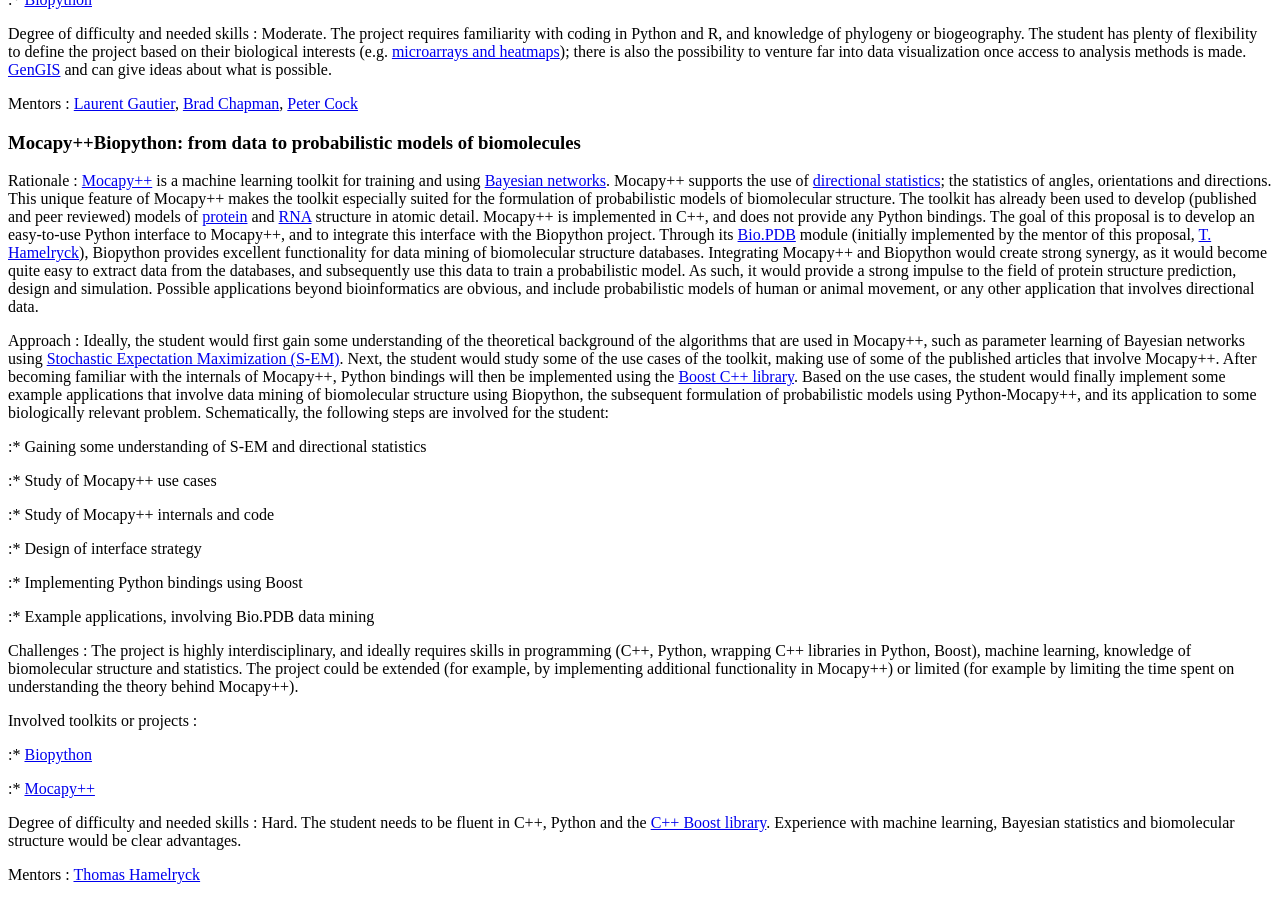
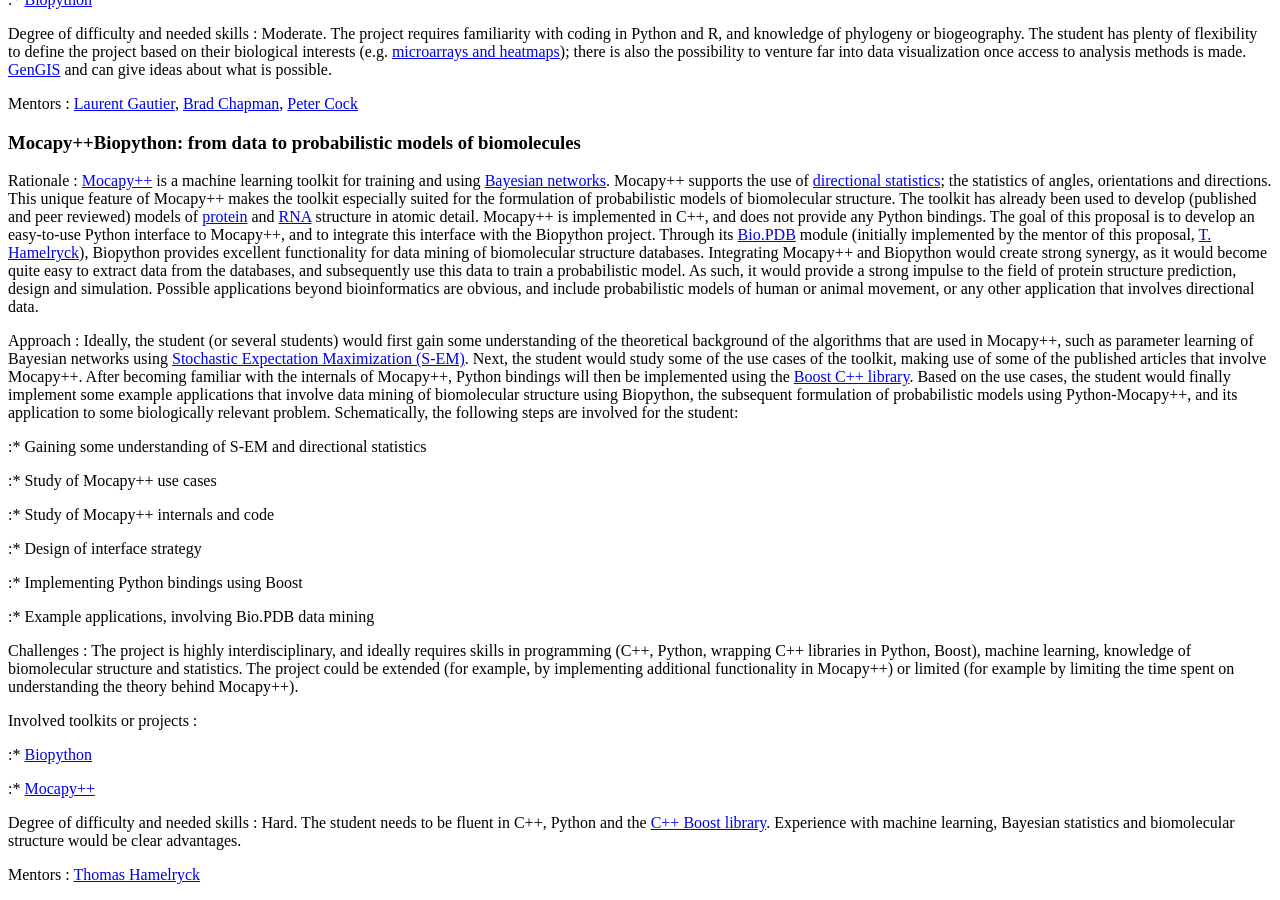
Before and after one commit to biopython/biopython.github.io, a Jekyll site: the page built from wiki/Google_Summer_of_Code.md, in a window 1280 px wide and 900 px high, scrolled down 1514 px. Built offline with Jekyll 4.4.1, drawn with Linux system fonts in a browser that asks for light colours.

Commit message:
/* Mocapy++Biopython: from data to probabilistic models of biomolecules */

```diff
--- a/wiki/Google_Summer_of_Code.md
+++ b/wiki/Google_Summer_of_Code.md
@@ -128,7 +128,7 @@ Rationale : [Mocapy++](http://sourceforge.net/projects/mocapy/) is a machine lea
 
 <!-- -->
 
-Approach : Ideally, the student would first gain some understanding of the theoretical background of the algorithms that are used in Mocapy++, such as parameter learning of Bayesian networks using [Stochastic Expectation Maximization (S-EM)](http://en.wikipedia.org/wiki/Expectation-maximization_algorithm). Next, the student would study some of the use cases of the toolkit, making use of some of the published articles that involve Mocapy++. After becoming familiar with the internals of Mocapy++, Python bindings will then be implemented using the [Boost C++ library](http://www.boost.org). Based on the use cases, the student would finally implement some example applications that involve data mining of biomolecular structure using Biopython, the subsequent formulation of probabilistic models using Python-Mocapy++, and its application to some biologically relevant problem. Schematically, the following steps are involved for the student:
+Approach : Ideally, the student (or several students) would first gain some understanding of the theoretical background of the algorithms that are used in Mocapy++, such as parameter learning of Bayesian networks using [Stochastic Expectation Maximization (S-EM)](http://en.wikipedia.org/wiki/Expectation-maximization_algorithm). Next, the student would study some of the use cases of the toolkit, making use of some of the published articles that involve Mocapy++. After becoming familiar with the internals of Mocapy++, Python bindings will then be implemented using the [Boost C++ library](http://www.boost.org). Based on the use cases, the student would finally implement some example applications that involve data mining of biomolecular structure using Biopython, the subsequent formulation of probabilistic models using Python-Mocapy++, and its application to some biologically relevant problem. Schematically, the following steps are involved for the student:
 
 :\* Gaining some understanding of S-EM and directional statistics
 
```
Also changed, not shown: 1 other file.
